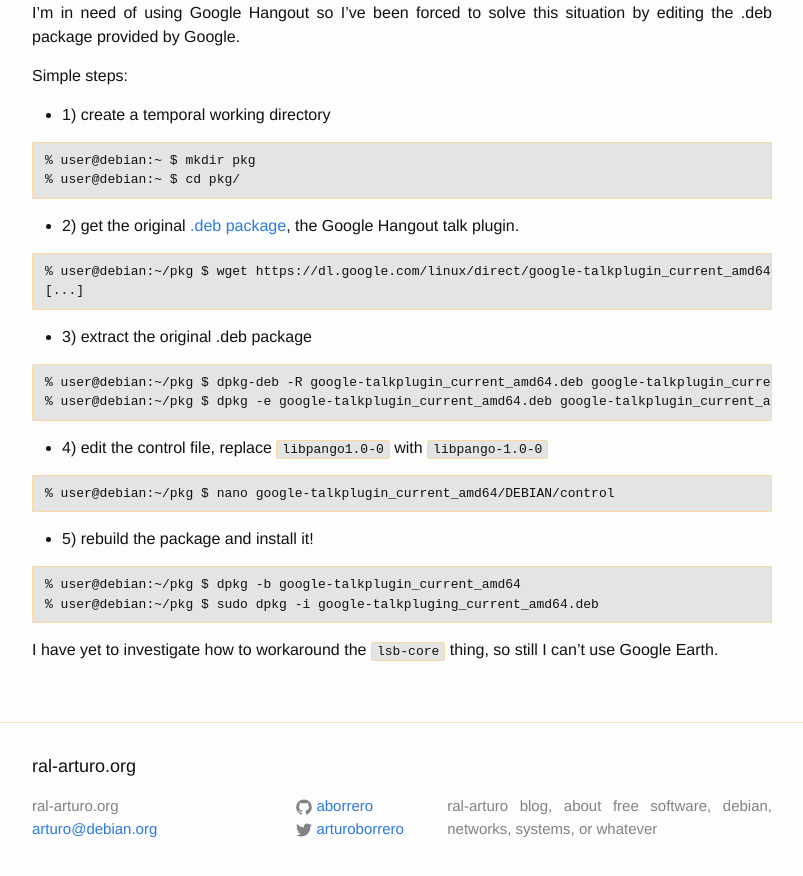
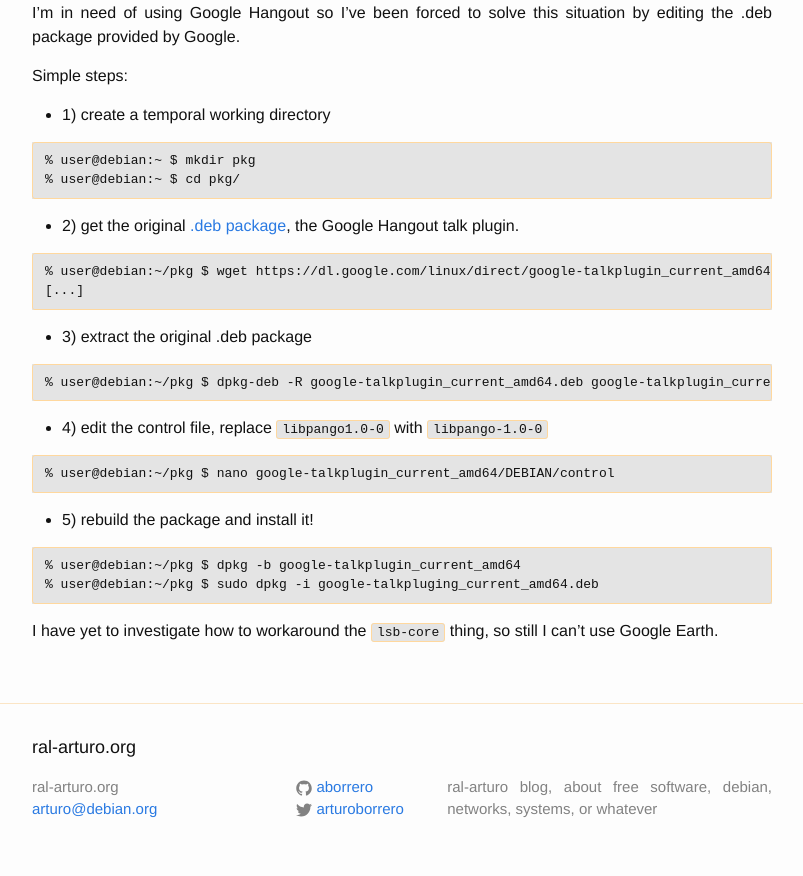
Before and after one commit to aborrero/ral-arturo.org, a Jekyll site: the page built from _posts/2017-09-12-google-hangout-buster-testing.md, in a window 1280 px wide and 900 px high, scrolled down 881 px. Shown: the top 876 px of the window, without its empty margins (238-1041 px from the left). Built offline with Jekyll 4.4.1, drawn with Linux system fonts in a browser that asks for light colours.

Commit message:
_posts/2017-09-12-google-hangout-buster-testing.md: delete leftover line
This line is no longer required.

Signed-off-by: Arturo Borrero Gonzalez <arturo@debian.org>

````diff
--- a/_posts/2017-09-12-google-hangout-buster-testing.md
+++ b/_posts/2017-09-12-google-hangout-buster-testing.md
@@ -50,7 +50,6 @@
 
 ```
 % user@debian:~/pkg $ dpkg-deb -R google-talkplugin_current_amd64.deb google-talkplugin_current_amd64/
-% user@debian:~/pkg $ dpkg -e google-talkplugin_current_amd64.deb google-talkplugin_current_amd64/DEBIAN/
 ```
 
 * 4) edit the control file, replace `libpango1.0-0` with `libpango-1.0-0`
````
